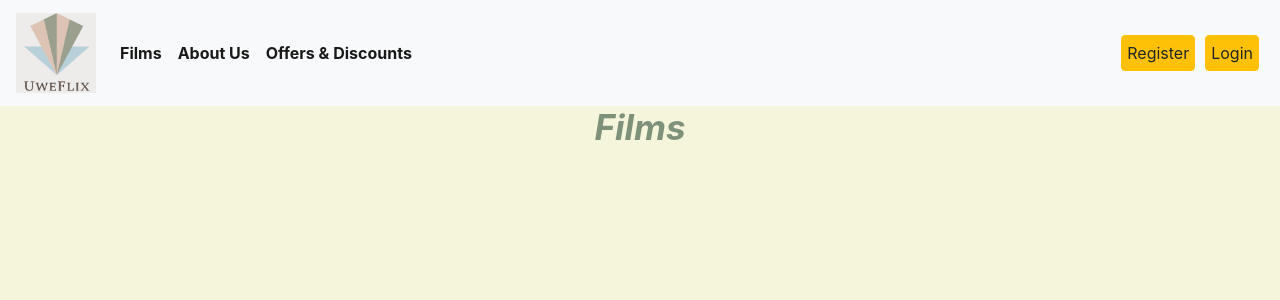
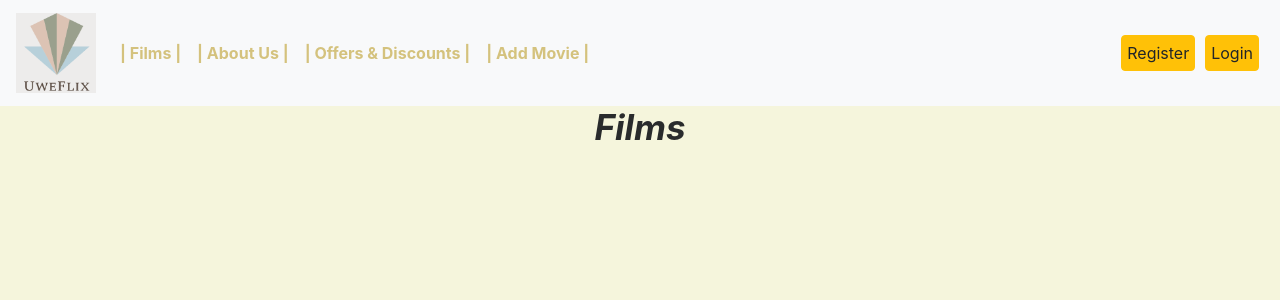
Before and after one commit to kyriakos983/ESDproject, a Django app: page /films in a window 1280 px wide. Shown: the top 300 px of the page. Run offline with Django 4.2, Linux system fonts and the light colour scheme; data that the repository does not hold is empty; parts of the project's set-up code (start-up, migrations or seed data) failed here and were passed over.

Commit message:
29/03/2022 add movie and change color

```diff
--- a/UWE/forms.py
+++ b/UWE/forms.py
@@ -1,8 +1,8 @@
 from django.forms import ModelForm
-from UWE.views import Movies
+from .models import Movies
 
 
-class addmovieForm(ModelForm):
+class MovieForm(ModelForm):
     class Meta:
         model = Movies
         fields = '__all__'
--- a/UWE/templates/addFilm.html
+++ b/UWE/templates/addFilm.html
@@ -10,9 +10,9 @@
     <meta charset="UTF-8">
     <title>Title</title>
 </head>
-<body>
+<body style=" background-color: #F5F5DC;">
 {%include 'navbar.html' %}
-<h1> Update Profile Page</h1>
+<h1> Add film</h1>
 <br>
 
 <div class=" form-group">
--- a/UWE/templates/films.html
+++ b/UWE/templates/films.html
@@ -7,7 +7,6 @@
     <script src="https://cdn.jsdelivr.net/npm/popper.js@1.14.3/dist/umd/popper.min.js" integrity="sha384-ZMP7rVo3mIykV+2+9J3UJ46jBk0WLaUAdn689aCwoqbBJiSnjAK/l8WvCWPIPm49" crossorigin="anonymous"></script>
     <script src="https://cdn.jsdelivr.net/npm/bootstrap@4.1.3/dist/js/bootstrap.min.js" integrity="sha384-ChfqqxuZUCnJSK3+MXmPNIyE6ZbWh2IMqE241rYiqJxyMiZ6OW/JmZQ5stwEULTy" crossorigin="anonymous"></script>
     <link rel="stylesheet" href="https://cdn.jsdelivr.net/npm/bootstrap@4.1.3/dist/css/bootstrap.min.css" integrity="sha384-MCw98/SFnGE8fJT3GXwEOngsV7Zt27NXFoaoApmYm81iuXoPkFOJwJ8ERdknLPMO" crossorigin="anonymous">
-
     <meta charset="UTF-8">
     <title>Title</title>
 </head>
@@ -15,23 +14,22 @@
 <body style=" background-color: #F5F5DC;">
 
 {%include 'navbar.html' %}
-<h1 style="display: flex; font-size: 35px; justify-content: center; align-items: center;color:#7e9179;"><strong><em>Films</em></strong></h1>
+<h1 style="display: flex; font-size: 35px; justify-content: center; align-items: center;color:#292b2c;"><strong><em>Films</em></strong></h1>
 <div class="row">
-    {% for film in movies %}
+    {% for movie in movies %}
     <div class="col-lg-4">
         <img class=" thumbnail" src="{{film.imageURL}}">
         <div class="box-element product">
-                <h1 style =" font-size: 20px">{{film.name}}</h1>
+                <h1 style =" font-size: 20px">{{movie.name}}</h1>
                   <hr>
-                  <button data-product="{{film.date}}" data-action="add" class="btn btn-outline-secondary add-btn update-cart" >Buy Tickets</button>
+                  <button data-product="{{product.id}}" data-action="add" class="btn btn-outline-secondary add-btn update-cart" >Buy Tickets</button>
                   <a class ="btn btn-outline-success" href="#"> View Details</a>
 
-                  <h2 style="display: inline-block; float: right; font-size: 20px;"> {{film.screen}}</h2>
+                  <h2 style="display: inline-block; float: right; font-size: 20px;"> {{movie.screen}}</h2>
             </div>
         </div>
     {% endfor %}
     </div>
 
-
 </body>
 </html>
--- a/UWE/templates/navbar.html
+++ b/UWE/templates/navbar.html
@@ -18,15 +18,18 @@
    <div class="collapse navbar-collapse" id="navbarSupportedContent">
     <ul class="navbar-nav mr-auto">
       <li class="nav-item active">
-        <a class="nav-link" href="{%url 'films'%}"><strong>Films</strong> <span class="sr-only"></span></a>
+        <a class="nav-link" href="{%url 'films'%}"style="color: #d4c27d;"><strong>| Films |</strong> <span class="sr-only"></span></a>
       </li>
       <li class="nav-item active">
-        <a class="nav-link" href="#"><strong>About Us</strong><span class="sr-only"></span></a>
+        <a class="nav-link" href="#"style="color: #d4c27d;"><strong>| About Us |</strong><span class="sr-only"></span></a>
       </li>
         <li class="nav-item active">
-            <a class="nav-link" href="#"><strong>Offers & Discounts</strong><span class="sr-only"></span></a>
+            <a class="nav-link" href="#"style="color: #d4c27d;"><strong>| Offers & Discounts |</strong><span class="sr-only"></span></a>
+        </li>
 
-        </li>
+         <li class="nav-item active">
+        <a class="nav-link" href="{%url 'add_movie'%}" style="color: #d4c27d;"><strong>| Add Movie |</strong><span class="sr-only"></span></a>
+      </li>
     </ul>
 </div>
 
--- a/UWE/urls.py
+++ b/UWE/urls.py
@@ -22,5 +22,6 @@ urlpatterns = [
     path('', views.Home, name="home"),
     path('', include('allAccounts.urls')),
     path('films',views.MoviesView,name='films'),
+    path('add_movie',views.add_movie, name='add_movie')
 
 ]
--- a/UWE/views.py
+++ b/UWE/views.py
@@ -1,9 +1,8 @@
-from django.http import HttpResponse
+from django.http import HttpResponse, HttpResponseRedirect
 from django.template import loader
-from django.shortcuts import render
+from django.shortcuts import render, redirect
+from .forms import MovieForm
 
-# view the student form
-from UWE.forms import addmovieForm
 from UWE.models import Movies
 
 
@@ -11,25 +10,22 @@ def Home(request):
     context = {}
     return render(request, 'home.html',context)
 
+# view the student view
 def MoviesView(request):
     movies = Movies.objects.all()
     context = {'movies':movies}
     return render(request, 'films.html', context)
 
 # this is for cinema manager
-def addMoviePage(request):
-    form = addmovieForm
-    #if method is post to send data into database save all the inforamtion in the profile model
-    if request.method == 'POST':
-        if request.user.is_authenticated:
-            name = request.POST['name']
-            screen = request.POST['screen']
-            dateAndTime = request.POST["dateAndTime"]
-            ticketPrice = request.POST['ticketPrice']
-            image = request.POST['image']
-            MovieObject = Movies(name=name, screen=screen,dateAndTime=dateAndTime,ticketPrice=ticketPrice,image=image)
-            MovieObject.save()
-        #print(user,first_name,last_name,preference,condition)
-
-    context = {'form':form}
-    return render(request,'templates/addFilm.html',context)
+def add_movie(request):
+    form = MovieForm
+    if request.method == 'POST:':
+        image = request.POST['image']
+        name = request.POST['username']
+        screen = request.POST['screen']
+        dateAndTime = request.POST['dateAndTime']
+        ticketPrice = request.POST['ticketPrice']
+        movieObject = Movies(image=image,name=name,screen=screen,dateAndTime=dateAndTime,ticketPrice=ticketPrice)
+        movieObject.save()
+    context = {'form': form}
+    return render(request, 'addFilm.html', context)
--- a/allAccounts/templates/authenticate/login.html
+++ b/allAccounts/templates/authenticate/login.html
@@ -10,7 +10,7 @@
     <meta charset="UTF-8">
     <title>Title</title>
 </head>
-<body>
+<body style=" background-color: #F5F5DC;">
 {%include 'navbar.html' %}
 {% if messages %}
   {% for message in messages %}
--- a/allAccounts/templates/authenticate/register.html
+++ b/allAccounts/templates/authenticate/register.html
@@ -10,7 +10,7 @@
     <meta charset="UTF-8">
     <title>Title</title>
 </head>
-<body>
+<body style=" background-color: #F5F5DC;">
 {%include 'navbar.html' %}
 {%if form.errors%}
 
@@ -27,7 +27,7 @@
   {%csrf_token%}
   {{form.as_p}}
 <input type = "submit"
-value="Submit" class="btn btn-secondary">
+value="Register Student " class="btn btn-secondary">
 
 </form>
   </div>
--- /dev/null
+++ b/static/css/main.css
@@ -0,0 +1,14 @@
+.thumbnail{
+	width: 100%;
+	height: 200px;
+	-webkit-box-shadow: -1px -3px 5px -2px rgba(214,214,214,1);
+    -moz-box-shadow: -1px -3px 5px -2px rgba(214,214,214,1);
+    box-shadow: -1px -3px 5px -2px rgba(214,214,214,1);
+}
+
+.box-element{
+	box-shadow:hsl(0, 0%, 80%) 0 0 16px;
+	background-color: #fff;
+	border-radius: 4px;
+	padding: 10px;
+}
```
